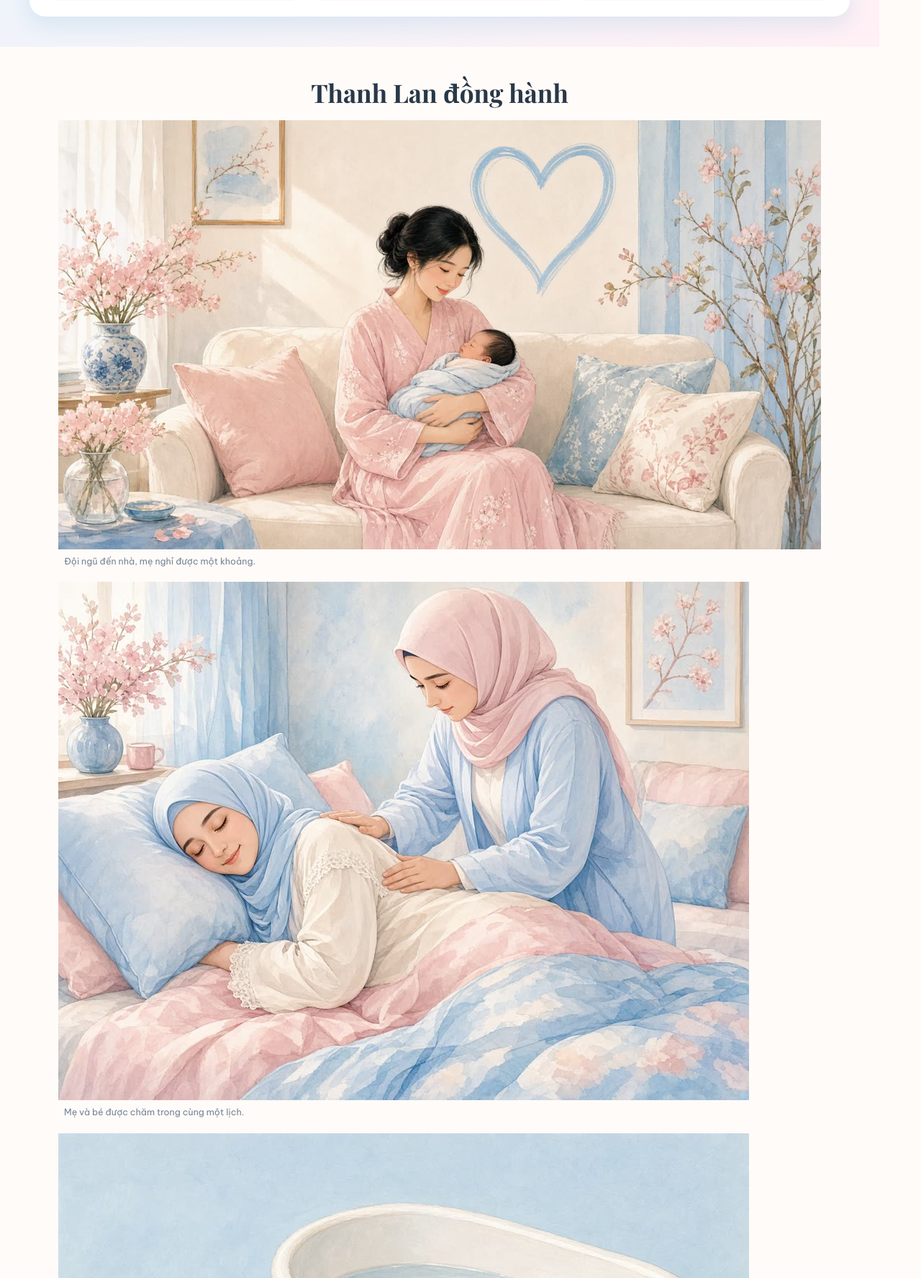
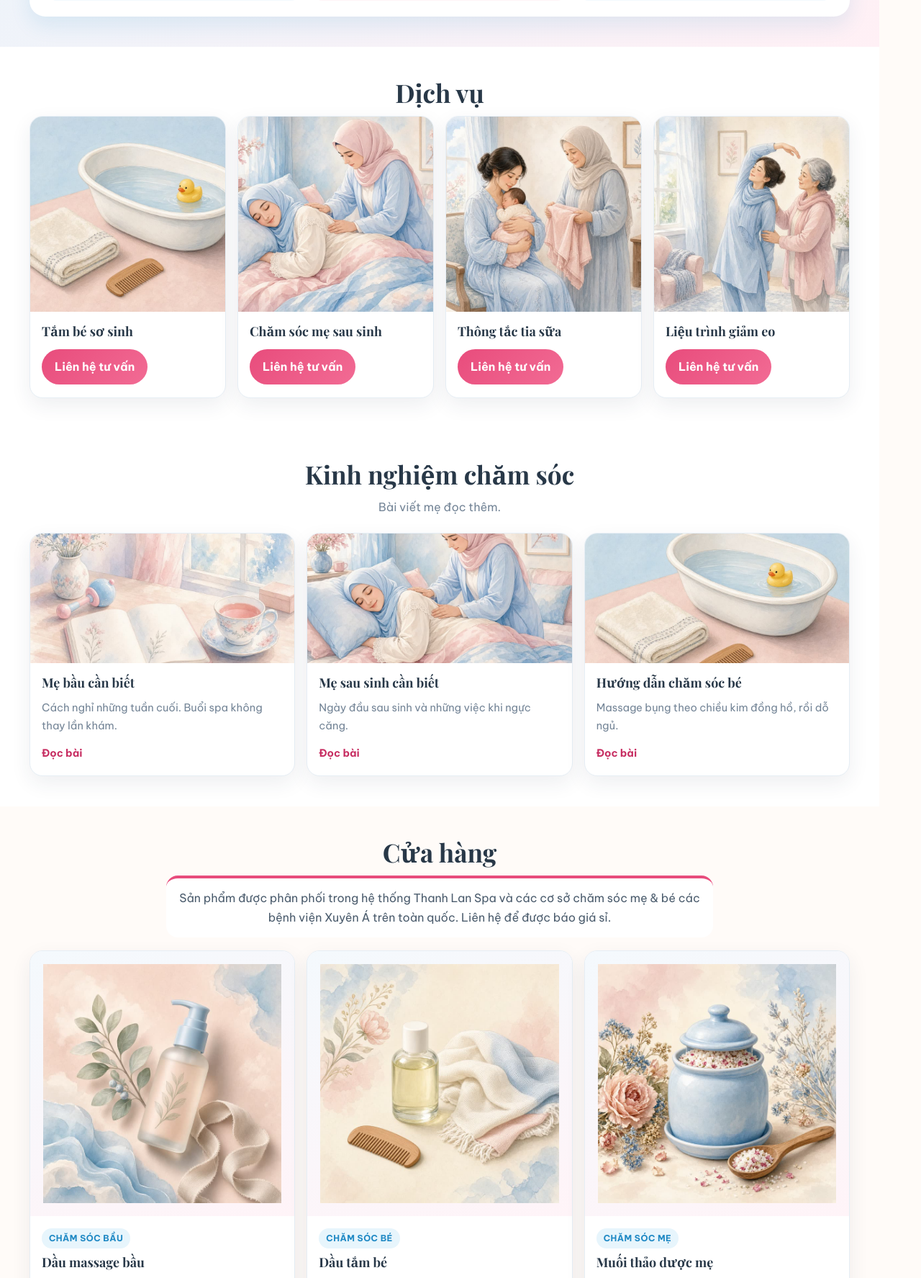
Before and after one commit to nguyennhuanhsp-art/Web_mebe, a PHP site: page / in a window 1280 px wide. Shown: the part 1174-2949 px from the top of the page at 72% size. Run offline with PHP 8.4, Linux system fonts and the light colour scheme.

Commit message:
Show four homepage services and the photos from the media library.
Drop the Thanh Lan đồng hành block, and open tư vấn with the service name already filled in.

Co-authored-by: nguyennhuanhsp-art <nguyennhuanhsp-art@users.noreply.github.com>

```diff
--- a/assets/site.css
+++ b/assets/site.css
@@ -142,6 +142,13 @@ main { padding-right: 58px; }
 .grid.three { grid-template-columns: repeat(3, 1fr); }
 .card { background: #fff; border: 1px solid var(--line); border-radius: 18px; overflow: hidden; box-shadow: var(--shadow); display: flex; flex-direction: column; }
 .card img { width: 100%; height: 180px; object-fit: cover; }
+.service-home .card img {
+  aspect-ratio: 1 / 1;
+  height: auto;
+  object-fit: cover;
+  object-position: center;
+}
+.service-home .btn { margin-top: 4px; align-self: flex-start; }
 .shop-home .card img, img.shop-frame {
   aspect-ratio: 1 / 1;
   height: auto;
@@ -255,7 +262,7 @@ footer ul { margin: 0; padding: 0; }
 @media (max-width: 680px) {
   .grid.services, .grid.four, .grid.three, footer .grid, .facts, .belief-top, .value-grid { grid-template-columns: 1fr; }
   .frame img, .card img, .panel img.cover { height: 210px; }
-  .shop-home .card img, img.shop-frame, .panel img.shop-frame { height: auto; }
+  .shop-home .card img, .service-home .card img, img.shop-frame, .panel img.shop-frame { height: auto; }
   .dock a.fb span { position: absolute; width: 1px; height: 1px; overflow: hidden; clip: rect(0 0 0 0); }
   .dock a.fb { width: 46px; height: 46px; border-radius: 50%; padding: 0; display: grid; place-items: center; }
   .dock a.zalo, .dock a.call { width: auto; white-space: nowrap; font-size: 0.82rem; padding: 10px 12px; }
--- a/index.html
+++ b/index.html
@@ -82,9 +82,7 @@
       <article><strong>6. Khát vọng</strong><p>Vươn xa vì thế hệ mai sau: không ngừng đổi mới và phát triển để tạo ra những giá trị bền vững cho gia đình, cộng đồng và xã hội.</p></article>
     </div></article>
   </div></section>
-  <section class="section"><div class="wrap"><h2>Thanh Lan đồng hành</h2><div class="shots"><figure><img src="library/hero.jpg" alt="Mẹ và bé tại nhà" /><figcaption class="caption">Đội ngũ đến nhà, mẹ nghỉ được một khoảng.</figcaption></figure><figure><img src="library/me-be.jpg" alt="Chăm mẹ và bé" /><figcaption class="caption">Mẹ và bé được chăm trong cùng một lịch.</figcaption></figure><figure><img src="library/tam-be.jpg" alt="Tắm cho bé" /><figcaption class="caption">Sau buổi tắm và massage cho bé.</figcaption></figure></div></div></section>
-  <section class="section" style="background:#fff"><div class="wrap"><h2>Dịch vụ cho bé</h2><p class="intro">Chọn một thẻ để đọc nội dung buổi chăm. Bảng giá nằm ở cuối trang dịch vụ.</p><div class="grid services"><article class="card"><img src="library/tam-be.jpg" alt="Tắm cho bé" /><div class="pad"><h3>Tắm bé sơ sinh</h3><p>Massage, tắm, vệ sinh và hơ lá trầu. Mỗi buổi 45 phút tại nhà.</p><a class="more" href="tam-be.html">Xem dịch vụ</a></div></article></div></div></section>
-  <section class="section"><div class="wrap"><h2>Dịch vụ cho mẹ</h2><p class="intro">Mỗi dịch vụ một trang. Giá của gói được ghi ở phần dưới trang đó.</p><div class="grid services"><article class="card"><img src="library/me-be.jpg" alt="Chăm sóc mẹ" /><div class="pad"><h3>Chăm sóc mẹ sau sinh</h3><p>Liệu trình 10, 20 hoặc 30 ngày. Mỗi buổi 90 phút.</p><a class="more" href="cham-soc-me-be.html">Xem dịch vụ</a></div></article><article class="card"><img src="library/sua.jpg" alt="Thông tắc tia sữa" /><div class="pad"><h3>Thông tắc tia sữa</h3><p>Làm trong liệu trình mẹ, theo tình trạng.</p><a class="more" href="thong-tac-tia-sua.html">Xem dịch vụ</a></div></article><article class="card"><img src="library/eo.jpg" alt="Giảm eo sau sinh" /><div class="pad"><h3>Liệu trình giảm eo</h3><p>Nằm trong liệu trình mẹ 20 ngày và 30 ngày.</p><a class="more" href="giam-eo.html">Xem dịch vụ</a></div></article></div></div></section>
+  <section class="section" style="background:#fff"><div class="wrap"><h2>Dịch vụ</h2><div class="grid four service-home"><article class="card"><img src="library/tam-be.jpg" alt="Tắm bé sơ sinh" /><div class="pad"><h3>Tắm bé sơ sinh</h3><a class="btn" href="tu-van.html?dichvu=T%E1%BA%AFm%20b%C3%A9%20s%C6%A1%20sinh">Liên hệ tư vấn</a></div></article><article class="card"><img src="library/me-be.jpg" alt="Chăm sóc mẹ sau sinh" /><div class="pad"><h3>Chăm sóc mẹ sau sinh</h3><a class="btn" href="tu-van.html?dichvu=Ch%C4%83m%20s%C3%B3c%20m%E1%BA%B9%20sau%20sinh">Liên hệ tư vấn</a></div></article><article class="card"><img src="library/sua.jpg" alt="Thông tắc tia sữa" /><div class="pad"><h3>Thông tắc tia sữa</h3><a class="btn" href="tu-van.html?dichvu=Th%C3%B4ng%20t%E1%BA%AFc%20tia%20s%E1%BB%AFa">Liên hệ tư vấn</a></div></article><article class="card"><img src="library/eo.jpg" alt="Liệu trình giảm eo" /><div class="pad"><h3>Liệu trình giảm eo</h3><a class="btn" href="tu-van.html?dichvu=Li%E1%BB%87u%20tr%C3%ACnh%20gi%E1%BA%A3m%20eo">Liên hệ tư vấn</a></div></article></div></div></section>
   <section class="section" style="background:#fff"><div class="wrap"><h2>Kinh nghiệm chăm sóc</h2><p class="intro">Bài viết mẹ đọc thêm.</p><div class="grid three"><article class="card"><img src="library/kien-thuc.jpg" alt="Bài mẹ bầu" /><div class="pad"><h3>Mẹ bầu cần biết</h3><p>Cách nghỉ những tuần cuối. Buổi spa không thay lần khám.</p><a class="more" href="me-bau.html">Đọc bài</a></div></article><article class="card"><img src="library/me-be.jpg" alt="Bài sau sinh" /><div class="pad"><h3>Mẹ sau sinh cần biết</h3><p>Ngày đầu sau sinh và những việc khi ngực căng.</p><a class="more" href="me-sau-sinh.html">Đọc bài</a></div></article><article class="card"><img src="library/tam-be.jpg" alt="Bài chăm bé" /><div class="pad"><h3>Hướng dẫn chăm sóc bé</h3><p>Massage bụng theo chiều kim đồng hồ, rồi dỗ ngủ.</p><a class="more" href="cham-soc-be.html">Đọc bài</a></div></article></div></div></section>
   <section class="section"><div class="wrap"><h2>Cửa hàng</h2><p class="shop-note">Sản phẩm được phân phối trong hệ thống Thanh Lan Spa và các cơ sở chăm sóc mẹ &amp; bé các bệnh viện Xuyên Á trên toàn quốc. Liên hệ để được báo giá sỉ.</p><div class="grid three shop-home"><article class="card"><img src="library/sp-bau.jpg" alt="Dầu massage bầu" /><div class="pad"><p class="product-label static">Chăm sóc bầu</p><h3>Dầu massage bầu</h3><p>Chai dầu massage vòi bơm xanh, thân kem in cành lá. Thoa mỏng khi massage vai, lưng và chân cho mẹ bầu.</p><a class="btn" href="san-pham-bau.html">Vào xem cửa hàng</a></div></article><article class="card"><img src="library/sp-be.jpg" alt="Dầu tắm bé" /><div class="pad"><p class="product-label static">Chăm sóc bé</p><h3>Dầu tắm bé</h3><p>Chai thủy tinh dầu vàng nhạt, lược gỗ và khăn cotton. Dùng trong buổi tắm và massage cho bé sơ sinh.</p><a class="btn" href="san-pham-be.html">Vào xem cửa hàng</a></div></article><article class="card"><img src="library/sp-me.jpg" alt="Muối thảo dược mẹ" /><div class="pad"><p class="product-label static">Chăm sóc mẹ</p><h3>Muối thảo dược mẹ</h3><p>Hũ sứ xanh đựng muối thảo mộc có cánh hoa. Dùng ngâm chân và giữ ấm cho mẹ sau sinh.</p><a class="btn" href="san-pham-me.html">Vào xem cửa hàng</a></div></article></div></div></section>
 </main>
--- a/wordpress/thanh-lan/functions.php
+++ b/wordpress/thanh-lan/functions.php
@@ -18,9 +18,9 @@ add_action('wp_enqueue_scripts', function () {
         array(),
         null
     );
-    wp_enqueue_style('thanh-lan-site', get_template_directory_uri() . '/assets/site.css', array('thanh-lan-fonts'), '1.7.6');
+    wp_enqueue_style('thanh-lan-site', get_template_directory_uri() . '/assets/site.css', array('thanh-lan-fonts'), '1.7.7');
     wp_enqueue_style('thanh-lan', get_stylesheet_uri(), array('thanh-lan-site'), '1.3.2');
-    wp_enqueue_script('thanh-lan-site', get_template_directory_uri() . '/assets/site.js', array(), '1.7.5', true);
+    wp_enqueue_script('thanh-lan-site', get_template_directory_uri() . '/assets/site.js', array(), '1.7.6', true);
     wp_localize_script('thanh-lan-site', 'thanhLanLead', array(
         'ajax' => admin_url('admin-ajax.php'),
         'nonce' => wp_create_nonce('thanh_lan_lead'),
```
Also changed, not shown: wordpress/thanh-lan-home-layout/thanh-lan-home-layout.php (+14 -6 lines), wordpress/thanh-lan/assets/site.css (+8 -1 lines), wordpress/thanh-lan/assets/site.js (+6 -1 lines).
